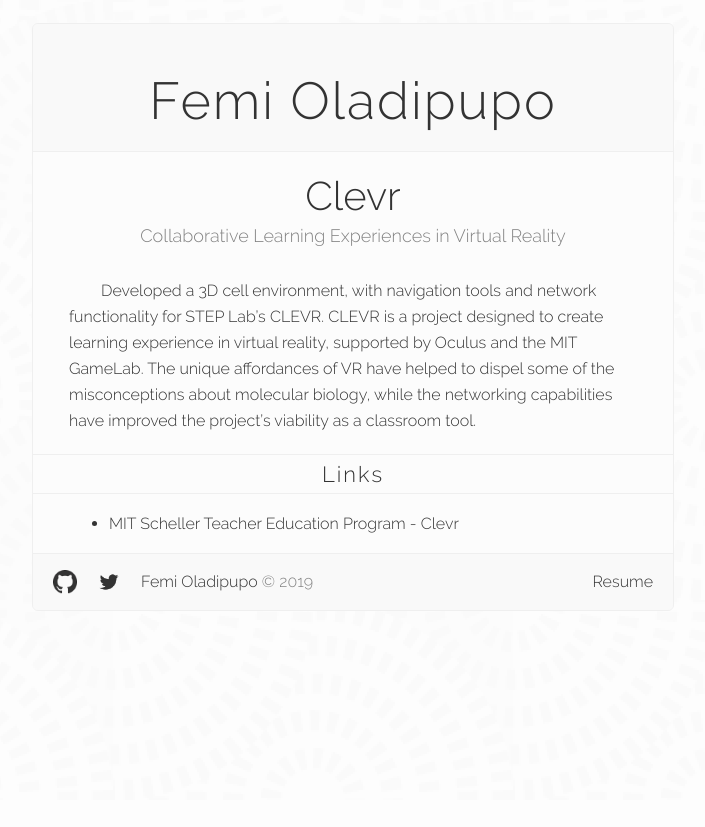
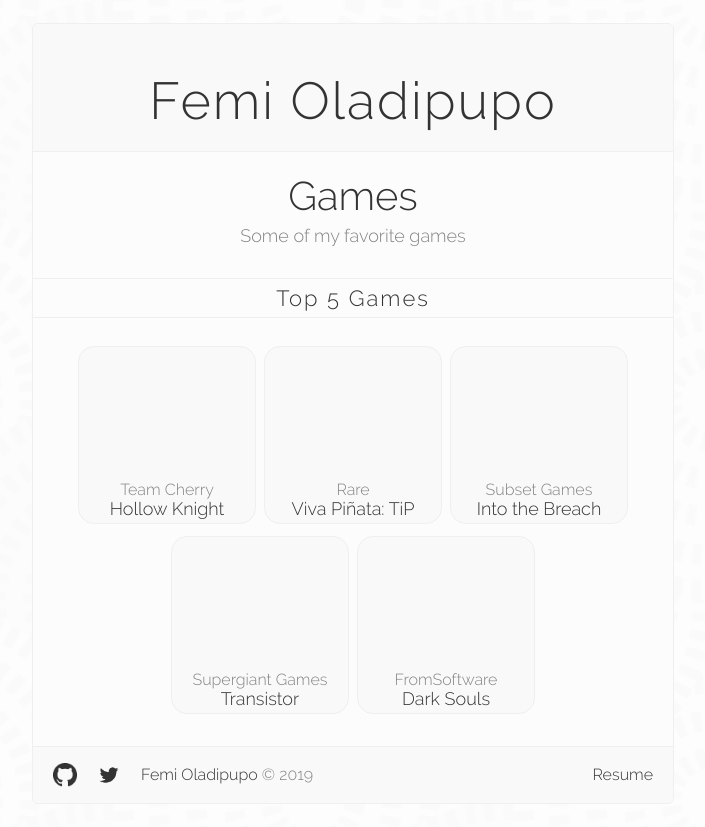
Before and after one commit to femi96/Outer-Ish-Index-2019, a Gatsby site: page /extras/games in a window 1280 px wide. Shown: the whole page, without its empty margins (287-992 px from the left). Before the commit the page ends 800 px from the top, so only its background shows below. Built offline with nearby package versions, Linux system fonts and the light colour scheme; Gatsby itself is replaced by a stand-in of ours.

Commit message:
Add games page

```diff
--- a/src/pages/extras/games.js
+++ b/src/pages/extras/games.js
@@ -1,25 +1,50 @@
 import React from 'react'
 
 import Layout from '../../components/layout'
-import ALink from '../../components/alink'
+import Box from '../../components/box'
 
-const ClevrPage = () => (
-  <Layout title='Clevr'>
-    <div className='page_title'>Clevr</div>
-    <div className='page_subtitle'>Collaborative Learning Experiences in Virtual Reality</div>
-
-    <div className='paragraph'><p>Developed a 3D cell environment, with navigation tools and network functionality for STEP Lab’s CLEVR. CLEVR is a project designed to create learning experience in virtual reality, supported by Oculus and the MIT GameLab. The unique affordances of VR have helped to dispel some of the misconceptions about molecular biology, while the networking capabilities have improved the project’s viability as a classroom tool.</p></div>
+const GamesPage = () => (
+  <Layout title='Games'>
+    <div className='page_title'>Games</div>
+    <div className='page_subtitle'>Some of my favorite games</div>
 
     <hr></hr>
-    <div className='title'>Links</div>
+    <div className='title'>Top 5 Games</div>
     <hr></hr>
 
-    <div className='content_block'>
-    <ul>
-        <li><ALink href='https://education.mit.edu/project/clevr/'>MIT Scheller Teacher Education Program - Clevr</ALink></li>
-    </ul>
+    <div className='box_container'>
+      <Box
+        theme=''
+        author='Team Cherry'
+        text='Hollow Knight'
+        link='https://hollowknight.com/'>
+      </Box>
+      <Box
+        theme=''
+        author='Rare'
+        text='Viva Piñata: TiP'
+        link='https://en.wikipedia.org/wiki/Viva_Pi%C3%B1ata:_Trouble_in_Paradise'>
+      </Box>
+      <Box
+        theme=''
+        author='Subset Games'
+        text='Into the Breach'
+        link='https://subsetgames.com/itb.html'>
+      </Box>
+      <Box
+        theme=''
+        author='Supergiant Games'
+        text='Transistor'
+        link='https://www.supergiantgames.com/games/transistor/'>
+      </Box>
+      <Box
+        theme=''
+        author='FromSoftware'
+        text='Dark Souls'
+        link='https://en.wikipedia.org/wiki/Dark_Souls'>
+      </Box>
     </div>
   </Layout>
 )
 
-export default ClevrPage
+export default GamesPage
```
